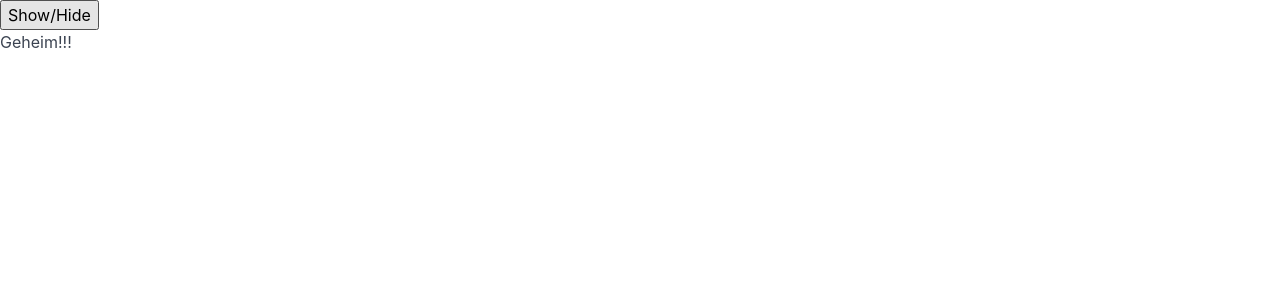
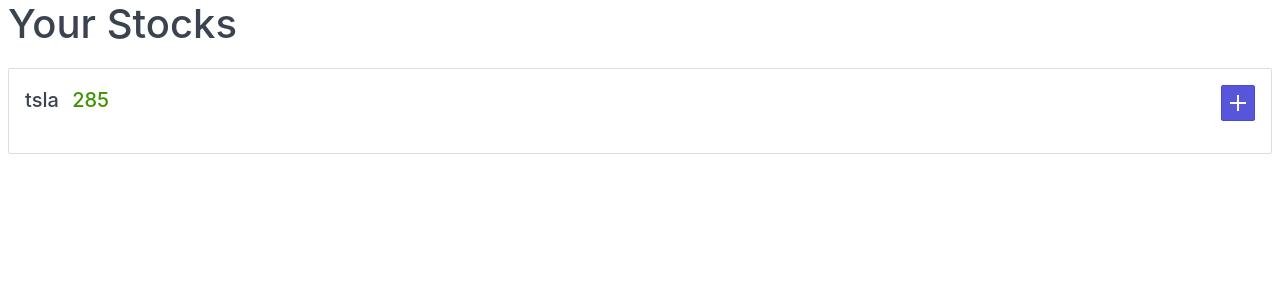
Before and after one commit to angular-empowerment-club/folge-2, an Angular app: page / in a window 1280 px wide. Shown: the top 300 px of the page. Built offline with nearby package versions, Linux system fonts and the light colour scheme.

Commit message:
stock-card: introduce component

```diff
--- a/src/app/app.component.html
+++ b/src/app/app.component.html
@@ -1,5 +1,2 @@
-<app-secret-box
- [isHidingSecret]="shouldSecretBeHidden"
- [secret]="'Geheim!!!'"
- (hide)="confirmHide()">
-</app-secret-box>
+<h1>Your Stocks</h1>
+<aec-stock-card [stockQuote]="tsla"></aec-stock-card>
--- a/src/app/app.component.ts
+++ b/src/app/app.component.ts
@@ -6,9 +6,13 @@ import { Component } from '@angular/core';
   styleUrls: ['./app.component.css']
 })
 export class AppComponent {
-  shouldSecretBeHidden = false;
-
-  confirmHide() {
-    window.alert('Das Geheimnis ist in Sicherheit.');
-  }
+  tsla = {
+    symbol: 'tsla',
+    compony: 'Tesla Inc',
+    last: 285,
+    details: {
+      updatedOn: new Date(2018, 0, 17, 21, 29),
+      earnings: new Date(2018, 1, 28)
+    }
+  };
 }
--- a/src/app/app.module.ts
+++ b/src/app/app.module.ts
@@ -4,12 +4,14 @@ import { NgModule } from '@angular/core';
 
 import { AppComponent } from './app.component';
 import { SecretBoxComponent } from './secret-box/secret-box.component';
+import { StockCardComponent } from './stock-card/stock-card.component';
 
 
 @NgModule({
   declarations: [
     AppComponent,
-    SecretBoxComponent
+    SecretBoxComponent,
+    StockCardComponent
   ],
   imports: [
     BrowserModule
--- /dev/null
+++ b/src/app/stock-card/stock-card.component.css
@@ -0,0 +1,4 @@
+.card-title-addition {
+  color: #3D9400;
+  padding-left: 8px;
+}
--- /dev/null
+++ b/src/app/stock-card/stock-card.component.html
@@ -0,0 +1,10 @@
+<div class="card">
+  <div class="card-header">
+    <button class="btn btn-primary float-right"><i class="icon icon-plus"></i></button>
+    <div class="card-title h5">{{ stockQuote.symbol }} <span class="card-title-addition">{{ stockQuote.last }}</span></div>
+    <div class="card-subtitle text-gray">{{ stockQuote.company }}</div>
+  </div>
+  <div class="card-body">
+
+  </div>
+</div>
--- a/src/index.html
+++ b/src/index.html
@@ -8,7 +8,7 @@
   <meta name="viewport" content="width=device-width, initial-scale=1">
   <link rel="icon" type="image/x-icon" href="favicon.ico">
 </head>
-<body>
+<body class="container">
   <app-root></app-root>
 </body>
 </html>
```
Also changed, not shown: src/app/stock-card/stock-card.component.ts (added, +10 -0 lines), 1 other file (tests, documents, lock files or other folders).
